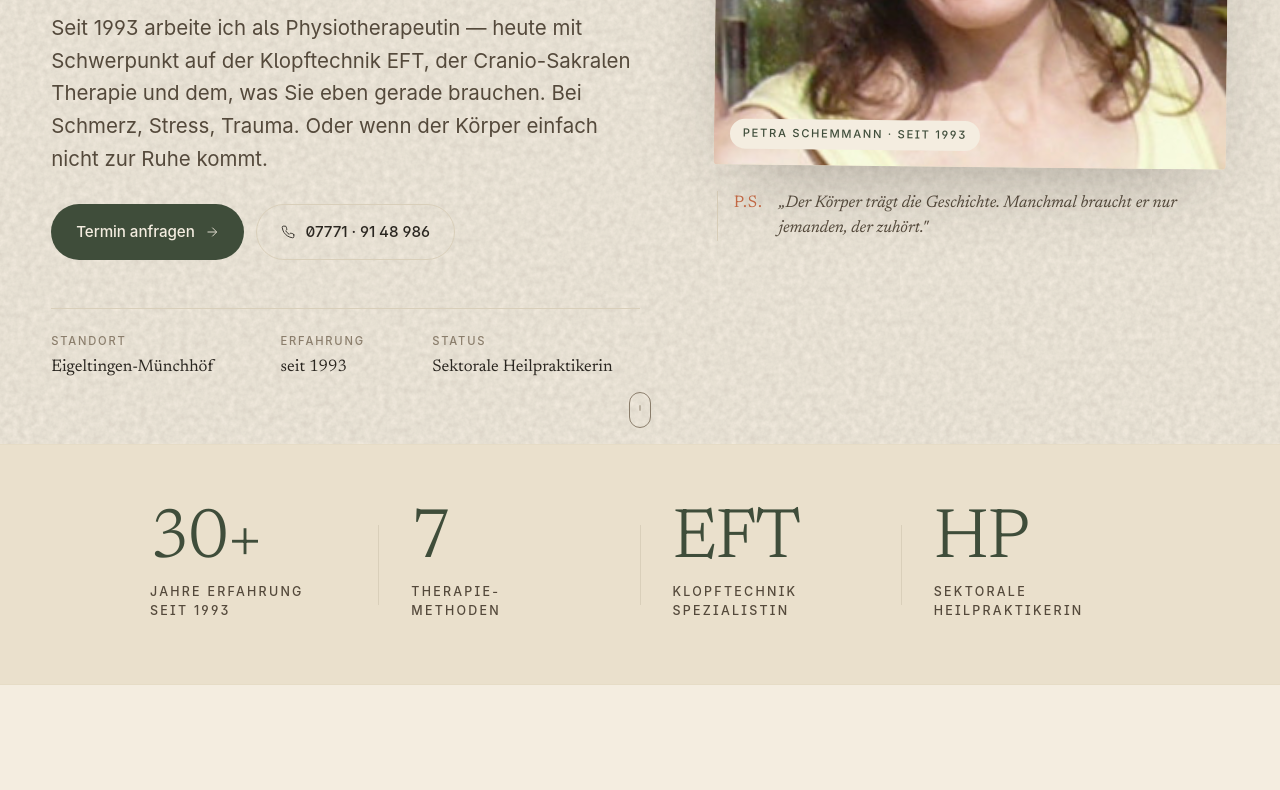
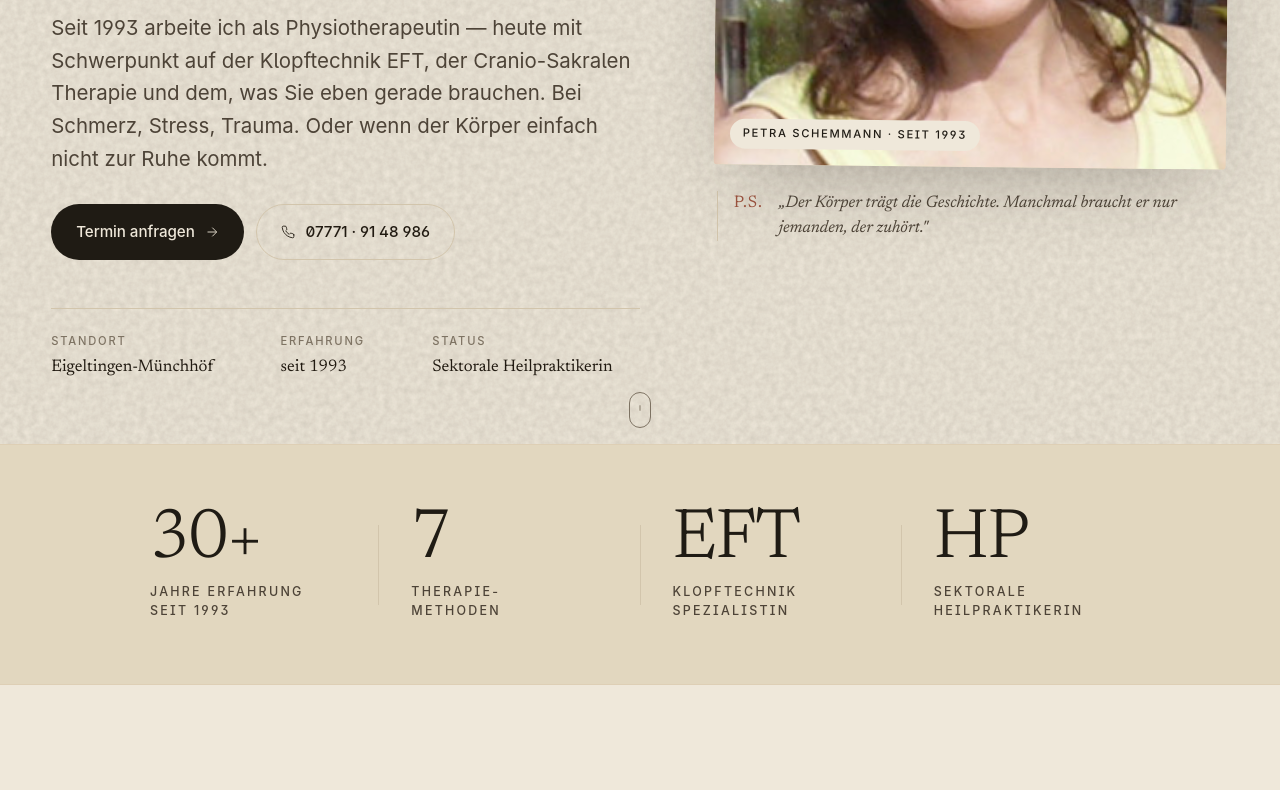
Before and after one commit to Lange-Co-Consulting/praxis-petra-schemmann, a website: page index.html in a window 1280 px wide. Shown: the part 788-1578 px from the top of the page. Drawn offline with Linux system fonts and the light colour scheme; a web font is replaced by a local one.

Commit message:
Refined palette + full-width hero section
- Hero now spans edge-to-edge (was capped at max-width 1320px,
  causing a visible "card inside" effect on wide screens)
- New colour palette — warmer bone/cream, deep ink instead of
  forest green, muted sienna instead of saturated terracotta.
  The old green/orange/beige combo felt too crunchy-granola.

```diff
--- a/styles.css
+++ b/styles.css
@@ -5,25 +5,27 @@
 
 /* ───── Tokens ───── */
 :root {
-  /* Colors */
-  --cream: #F4EDE0;
-  --cream-soft: #F8F3E9;
-  --cream-deep: #EAE0CC;
-  --paper: #FBF7EE;
+  /* Warm bone palette — more cohesive than the previous beige/green/orange mix */
+  --cream: #EFE8DA;
+  --cream-soft: #F3EEE2;
+  --cream-deep: #E2D7BF;
+  --paper: #F7F2E5;
 
-  --sage: #6B7E60;
-  --sage-deep: #3F4D3A;
-  --sage-soft: #A9B59E;
+  /* Deep ink replaces forest green as the dominant dark — warmer, more editorial */
+  --sage: #4A5246;
+  --sage-deep: #1F1B14;
+  --sage-soft: #7B7E6B;
 
-  --terracotta: #C66B47;
-  --terracotta-deep: #A04E2E;
-  --clay: #B8907A;
+  /* Muted sienna replaces saturated terracotta */
+  --terracotta: #9C5440;
+  --terracotta-deep: #7A3E2F;
+  --clay: #BD9180;
 
-  --ink: #2A2620;
-  --ink-soft: #54493B;
-  --ink-mute: #8B7E6C;
-  --line: #D9CFBA;
-  --line-soft: #E6DCC6;
+  --ink: #211A11;
+  --ink-soft: #4D4337;
+  --ink-mute: #7E7363;
+  --line: #D2C5AC;
+  --line-soft: #DECFB5;
 
   /* Fonts */
   --font-display: "Newsreader", "Cormorant Garamond", Georgia, serif;
@@ -323,8 +325,7 @@ em {
 .hero {
   position: relative;
   padding: clamp(3rem, 8vw, 6rem) var(--gutter) clamp(3rem, 6vw, 4rem);
-  max-width: var(--max);
-  margin: 0 auto;
+  width: 100%;
   overflow: hidden;
 }
 
@@ -335,6 +336,8 @@ em {
   align-items: center;
   position: relative;
   z-index: 2;
+  max-width: var(--max);
+  margin: 0 auto;
 }
 
 .hero-text { display: flex; flex-direction: column; gap: 1.75rem; }
@@ -583,6 +586,7 @@ em {
 .about {
   padding: clamp(5rem, 9vw, 8rem) 0;
   background: var(--cream);
+  width: 100%;
 }
 
 .about-grid {
```
